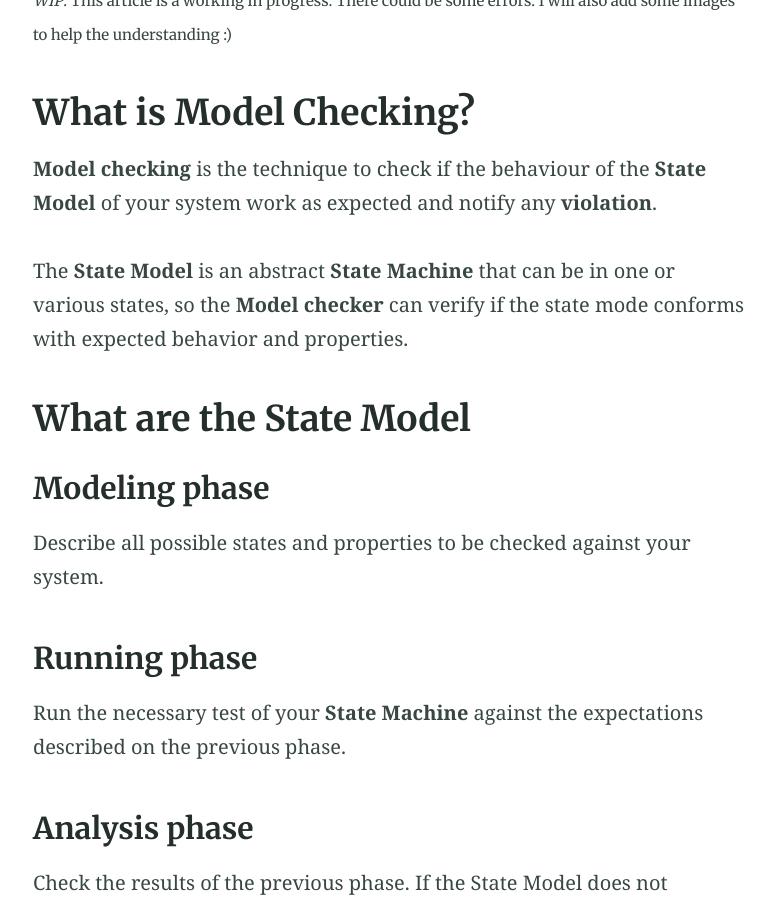
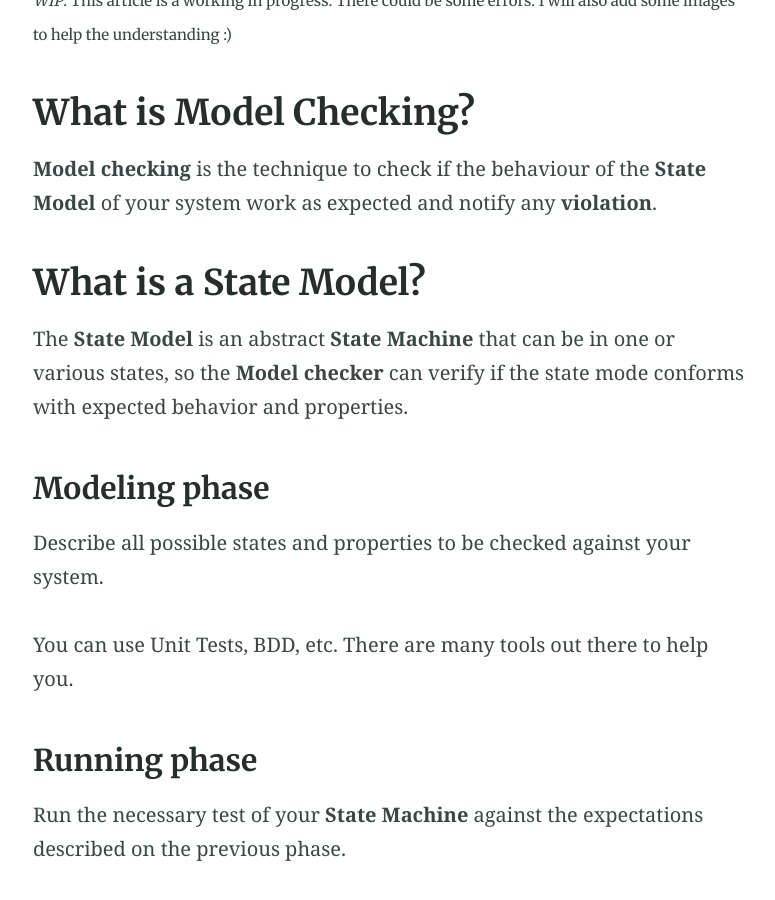
Before and after one commit to gabrielfs7/gabrielfelipesoares, a Jekyll site: the page built from _posts/2019-09-09-software-architecture-model-checking.md, in a window 1280 px wide and 900 px high, scrolled down 789 px. Shown: the whole window, without its empty margins (250-1025 px from the left). Built offline with Jekyll 4.4.1, drawn with Linux system fonts in a browser that asks for light colours; our own code applies the rules of GitHub Pages for plain Markdown files.

Commit message:
change article

```diff
--- a/_posts/2019-09-09-software-architecture-model-checking.md
+++ b/_posts/2019-09-09-software-architecture-model-checking.md
@@ -17,13 +17,15 @@ After finish the implementation of the so (or sometimes not) desired system, how
 
 **Model checking** is the technique to check if the behaviour of the **State Model** of your system work as expected and notify any **violation**.
 
+## What is a State Model?
+
 The **State Model** is an abstract **State Machine** that can be in one or various states, so the **Model checker** can verify if the state mode conforms with expected behavior and properties.
-
-## What are the State Model
 
 ### Modeling phase
 
 Describe all possible states and properties to be checked against your system.
+
+You can use Unit Tests, BDD, etc. There are many tools out there to help you.
 
 ### Running phase
 
```
Also changed, not shown: 2 other files.
